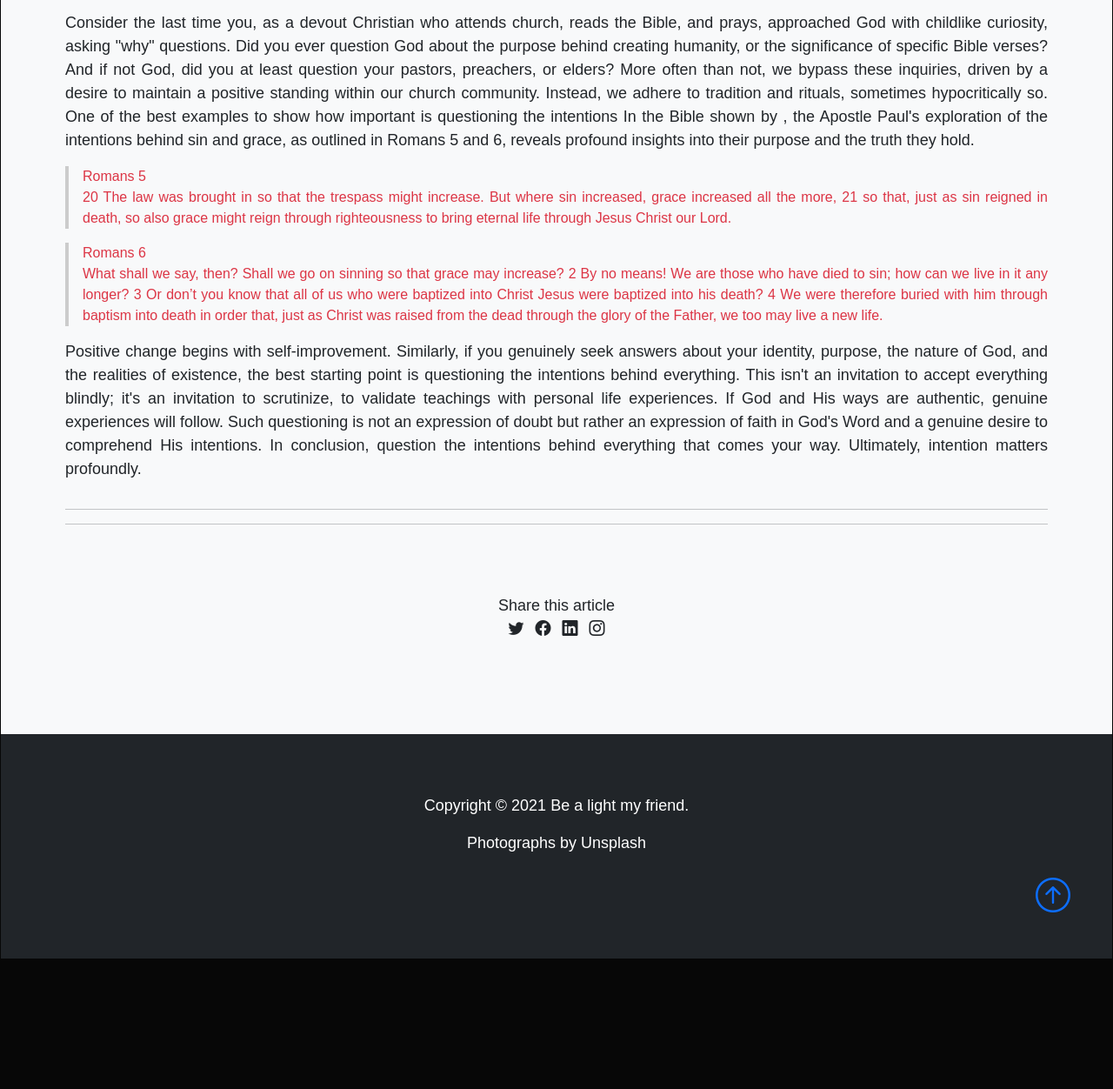
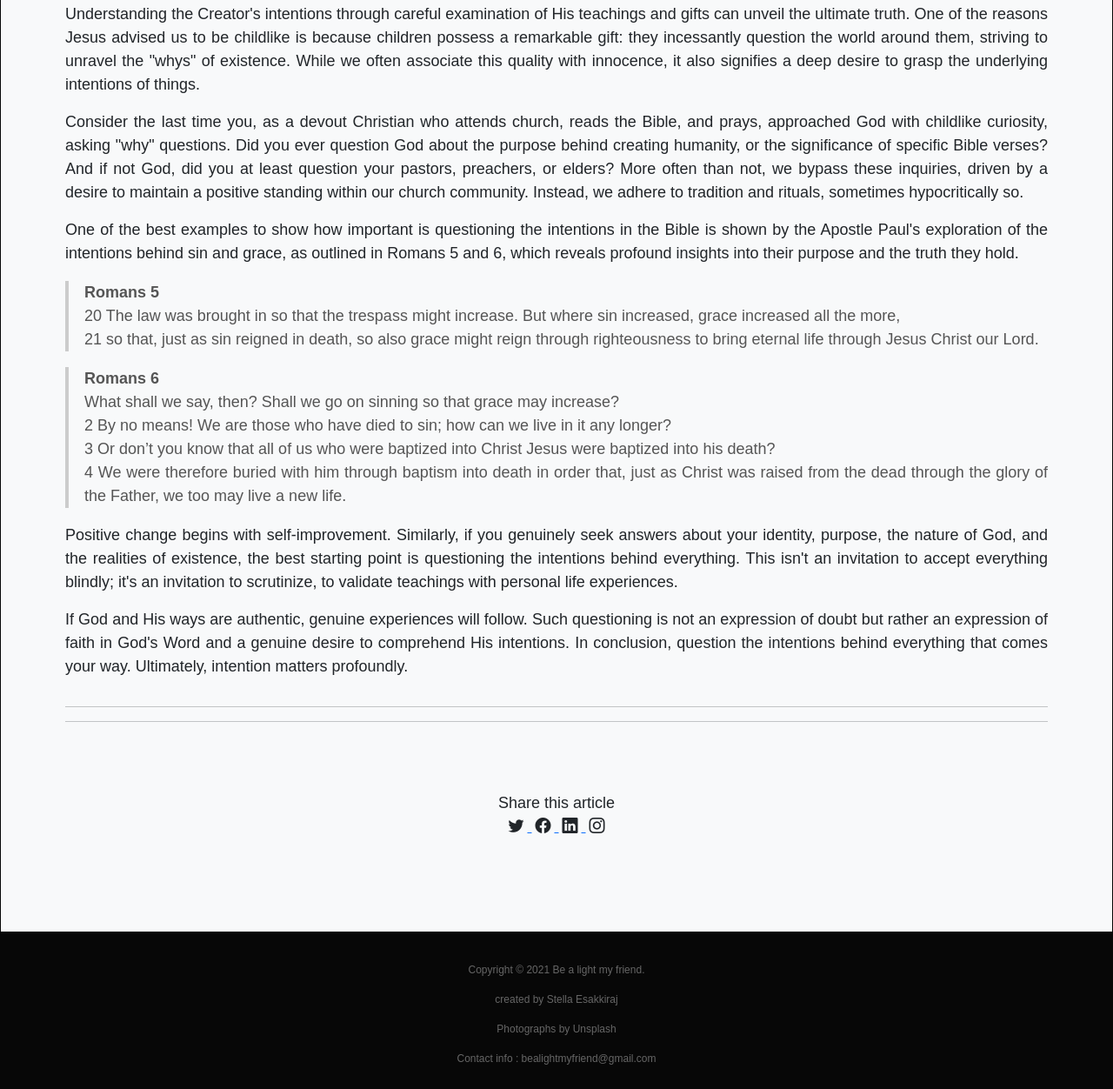
Before and after one commit to Thamizh40/Bealightmyfriend-website, a plain HTML site: page post-page-009.html in a window 1280 px wide. Shown: the part 1061-2313 px from the top of the page at 87% size. Before the commit the page ends 2164 px from the top, so only its background shows below. Drawn offline with nearby package versions, Linux system fonts and the light colour scheme.

Commit message:
Update post-page-009.html

```diff
--- a/post-page-009.html
+++ b/post-page-009.html
@@ -55,25 +55,41 @@
 
                     <img class="img-fluid w-55" src="img/post-009.jpg">
                     <div class="card-body">
-                        <h4 class="card-title mt-5 mb-1">Intention Matters</h4>
+                        <h4 class="card-title-arti mt-5 mb-1">Intention Matters</h4>
                         <div class="profile-post"><span class="profile-postpage">~ Robin Jacob ~</span> </div>
                         <article>
-                            <p>As we navigate through life's twists and turns, we encounter a multitude of voices and teachings that mold our beliefs and guide our actions. Yet, what holds the greatest significance is the intention behind these teachings. For those of us who are Christians, it's imperative to scrutinize the motives behind all the lessons, sermons, and even the scriptures themselves. Why is this scrutiny necessary? Because what we choose to believe doesn't just linger as abstract thoughts; it materializes in our lives, shaping our reality and touching not only our own existence but also the lives of those around us.
-                                God, who isn't just our Creator but also our Father, has instilled a universal principle: the beliefs we hold dear will inevitably manifest in our lives. He encourages us to choose life, not merely as a suggestion but as a directive (Deuteronomy 30).
-                                It's fascinating how we scrutinize minor aspects of our lives, investing precious minutes, hours, and days into inconsequential matters. Yet, the issues I'm discussing here bear eternal consequences. It's only wise to question the intentions behind these teachings.
-                                Asking questions shouldn't be perceived as a sign of doubt; rather, it's an indication of a quest for understanding. Jesus himself urged us to ask, seek, and knock, much like explorers seeking hidden treasures (Matthew 7:7). </p>
-                            <p> A common misconception is that any statement quoted from the Bible should be blindly accepted. This misconception has persisted for centuries, often leading to the abuse of religion's power over humanity. This misuse of faith has fueled some of history's darkest chapters, from slavery to war to unspeakable acts of violence. Astonishingly, this trend continues even in today's era of social media. Understanding the Creator's intentions through careful examination of His teachings and gifts can unveil the ultimate truth.
-                                One of the reasons Jesus advised us to be childlike is because children possess a remarkable gift: they incessantly question the world around them, striving to unravel the "whys" of existence. While we often associate this quality with innocence, it also signifies a deep desire to grasp the underlying intentions of things. </p>
-                            <p> Consider the last time you, as a devout Christian who attends church, reads the Bible, and prays, approached God with childlike curiosity, asking "why" questions. Did you ever question God about the purpose behind creating humanity, or the significance of specific Bible verses? And if not God, did you at least question your pastors, preachers, or elders? More often than not, we bypass these inquiries, driven by a desire to maintain a positive standing within our church community. Instead, we adhere to tradition and rituals, sometimes hypocritically so.
-                                One of the best examples   to show how important is questioning the intentions In the Bible shown by , the Apostle Paul's exploration of the intentions behind sin and grace, as outlined in Romans 5 and 6, reveals profound insights into their purpose and the truth they hold. </p>
-                                <blockquote class="blockquote text-danger fs-6"> Romans 5 <br>
-                                    20 The law was brought in so that the trespass might increase. But where sin increased, grace increased all the more, 21 so that, just as sin reigned in death, so also grace might reign through righteousness to bring eternal life through Jesus Christ our Lord.</blockquote>
-                                    <blockquote class="blockquote text-danger fs-6">Romans 6 <br>
-                                        What shall we say, then? Shall we go on sinning so that grace may increase? 2 By no means! We are those who have died to sin; how can we live in it any longer? 3 Or don’t you know that all of us who were baptized into Christ Jesus were baptized into his death? 4 We were therefore buried with him through baptism into death in order that, just as Christ was raised from the dead through the glory of the Father, we too may live a new life.</blockquote>
+                             <p>As we navigate through life's twists and turns, we encounter a multitude of voices and teachings that mold our beliefs and guide our actions. Yet, what holds the greatest significance is the intention behind these teachings. For those of us who are Christians, it's imperative to scrutinize the motives behind all the lessons, sermons, and even the scriptures themselves.</p>
 
-                            <p>Positive change begins with self-improvement. Similarly, if you genuinely seek answers about your identity, purpose, the nature of God, and the realities of existence, the best starting point is questioning the intentions behind everything. This isn't an invitation to accept everything blindly; it's an invitation to scrutinize, to validate teachings with personal life experiences. If God and His ways are authentic, genuine experiences will follow. Such questioning is not an expression of doubt but rather an expression of faith in God's Word and a genuine desire to comprehend His intentions.
-                                In conclusion, question the intentions behind everything that comes your way. Ultimately, intention matters profoundly.
-                                </p>
+    <p>Why is this scrutiny necessary? Because what we choose to believe doesn't just linger as abstract thoughts; it materializes in our lives, shaping our reality and touching not only our own existence but also the lives of those around us. God, who isn't just our Creator but also our Father, has instilled a universal principle: the beliefs we hold dear will inevitably manifest in our lives. He encourages us to choose life, not merely as a suggestion but as a directive (Deuteronomy 30).</p>
+
+    <p>It's fascinating how we scrutinize minor aspects of our lives, investing precious minutes, hours, and days into inconsequential matters. Yet, the issues I'm discussing here bear eternal consequences. It's only wise to question the intentions behind these teachings. Asking questions shouldn't be perceived as a sign of doubt; rather, it's an indication of a quest for understanding. Jesus himself urged us to ask, seek, and knock, much like explorers seeking hidden treasures (Matthew 7:7).</p>
+
+    <p>A common misconception is that any statement quoted from the Bible should be blindly accepted. This misconception has persisted for centuries, often leading to the abuse of religion's power over humanity. This misuse of faith has fueled some of history's darkest chapters, from slavery to war to unspeakable acts of violence. Astonishingly, this trend continues even in today's era of social media.</p>
+
+    <p>Understanding the Creator's intentions through careful examination of His teachings and gifts can unveil the ultimate truth. One of the reasons Jesus advised us to be childlike is because children possess a remarkable gift: they incessantly question the world around them, striving to unravel the "whys" of existence. While we often associate this quality with innocence, it also signifies a deep desire to grasp the underlying intentions of things.</p>
+
+    <p>Consider the last time you, as a devout Christian who attends church, reads the Bible, and prays, approached God with childlike curiosity, asking "why" questions. Did you ever question God about the purpose behind creating humanity, or the significance of specific Bible verses? And if not God, did you at least question your pastors, preachers, or elders? More often than not, we bypass these inquiries, driven by a desire to maintain a positive standing within our church community. Instead, we adhere to tradition and rituals, sometimes hypocritically so.</p>
+
+    <p>One of the best examples to show how important is questioning the intentions in the Bible is shown by the Apostle Paul's exploration of the intentions behind sin and grace, as outlined in Romans 5 and 6, which reveals profound insights into their purpose and the truth they hold.</p>
+
+    <blockquote>
+        <strong>Romans 5</strong><br>
+        20 The law was brought in so that the trespass might increase. But where sin increased, grace increased all the more,<br>
+        21 so that, just as sin reigned in death, so also grace might reign through righteousness to bring eternal life through Jesus Christ our Lord.
+    </blockquote>
+
+    <blockquote>
+        <strong>Romans 6</strong><br>
+        What shall we say, then? Shall we go on sinning so that grace may increase?<br>
+        2 By no means! We are those who have died to sin; how can we live in it any longer?<br>
+        3 Or don’t you know that all of us who were baptized into Christ Jesus were baptized into his death?<br>
+        4 We were therefore buried with him through baptism into death in order that, just as Christ was raised from the dead through the glory of the Father, we too may live a new life.
+    </blockquote>
+
+    <p>Positive change begins with self-improvement. Similarly, if you genuinely seek answers about your identity, purpose, the nature of God, and the realities of existence, the best starting point is questioning the intentions behind everything. This isn't an invitation to accept everything blindly; it's an invitation to scrutinize, to validate teachings with personal life experiences.</p>
+
+    <p>If God and His ways are authentic, genuine experiences will follow. Such questioning is not an expression of doubt but rather an expression of faith in God's Word and a genuine desire to comprehend His intentions. In conclusion, question the intentions behind everything that comes your way. Ultimately, intention matters profoundly.</p>
+
 
 
                         </article>
@@ -143,12 +159,25 @@
   <div class="share-text text-center p-1">
     <span class="share-title">Share this article</span>
     <div class="social">
-                    <a href=""><i class="bi bi-twitter text-dark mx-1"></i></a>
-                    <a href=""><i class="bi bi-facebook text-dark mx-1"></i></a>
-                    <a href=""><i class="bi bi-linkedin text-dark mx-1"></i></a>
-                    <a href=""><i class="bi bi-instagram text-dark mx-1"></i></a>
+      <!-- Twitter -->
+      <a href="https://twitter.com/intent/tweet?url=https://www.bealightmyfriend.com/post-page-009.html" target="_blank" rel="noopener">
+        <i class="bi bi-twitter text-dark mx-1"></i>
+      </a>
 
-                </div>
+      <!-- Facebook -->
+      <a href="https://www.facebook.com/sharer/sharer.php?u=https://www.bealightmyfriend.com/post-page-009.html" target="_blank" rel="noopener">
+        <i class="bi bi-facebook text-dark mx-1"></i>
+      </a>
+
+      <!-- LinkedIn -->
+      <a href="https://www.linkedin.com/sharing/share-offsite/?url=https://www.bealightmyfriend.com/post-page-009.html" target="_blank" rel="noopener">
+        <i class="bi bi-linkedin text-dark mx-1"></i>
+      </a>
+
+      <!-- Instagram (no direct share link) -->
+      <a href="https://www.instagram.com/" target="_blank" rel="noopener">
+        <i class="bi bi-instagram text-dark mx-1"></i>
+      </a>
     </div>
   </div>
 </div>
@@ -156,20 +185,18 @@
 
 
     <!-- Footer -->
-    <footer class="p-5 bg-dark text-white text-center position-relative">
-        <div class="container">
-            <p class="lead">
-            <p>
-                Copyright &copy 2021 Be a light my friend.</p>
+    <footer class="site-footer">
 
-            </p>
+      <div>
+          <p>Copyright &copy 2021 Be a light my friend.</p>
+           <p> created by Stella Esakkiraj</p>
           <p>Photographs by Unsplash</p>
-            <a href="" class="position-absolute bottom-0 end-0 p-5">
-                <i class="bi bi-arrow-up-circle h1"></i>
-            </a>
+        <div>
+          Contact info : bealightmyfriend@gmail.com
         </div>
+      </div>
+  </footer>
 
-    </footer>
 
     <!--Bootstrap js-->
     <script src="./assets/js/jquery.min.js"></script>
```
Lines whose indentation alone changed are shown as unchanged.
